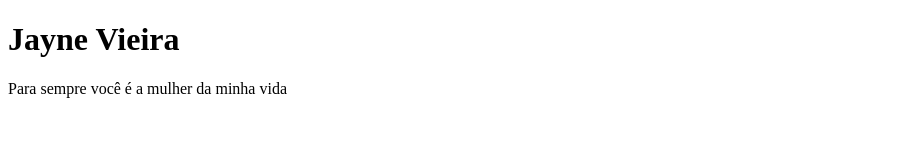
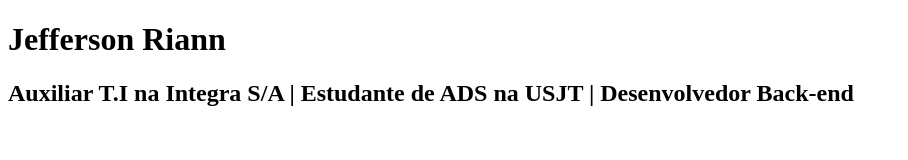
Before and after one commit to DevRiann/DevRiann.github.io, a plain HTML site: page index.html in a window 1280 px wide. Shown: the whole page, without its empty margins (0-908 px from the left). Drawn offline with Linux system fonts and the light colour scheme.

Commit message:
Atualização do portfólio

```diff
--- a/index.html
+++ b/index.html
@@ -2,10 +2,13 @@
 <html lang="pt-BR">
 <head>
     <meta charset="UTF-8">
-    <title>EU TE AMOOOOO</title>
+    <title>Meu Porfólio</title>
 </head>
 <body>
-    <h1> Jayne Vieira </h1>
-    <p> Para sempre você é a mulher da minha vida</p>
+    <header>
+        <h1>Jefferson Riann</h1>
+        <h2>Auxiliar T.I na Integra S/A | Estudante de ADS na USJT | Desenvolvedor Back-end </h2>
+        <nav></nav>
+    </header>
 </body>
 </html>
```
Also changed, not shown: style.css (added).
